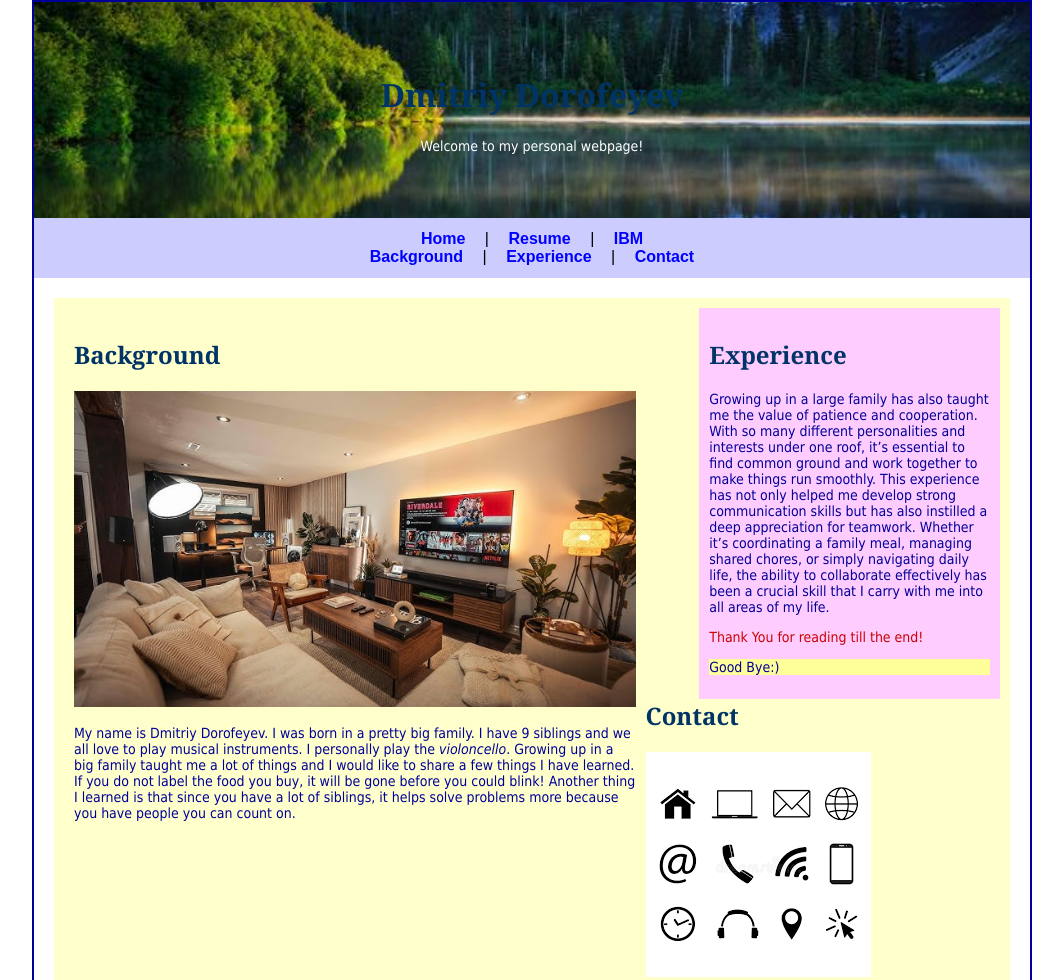
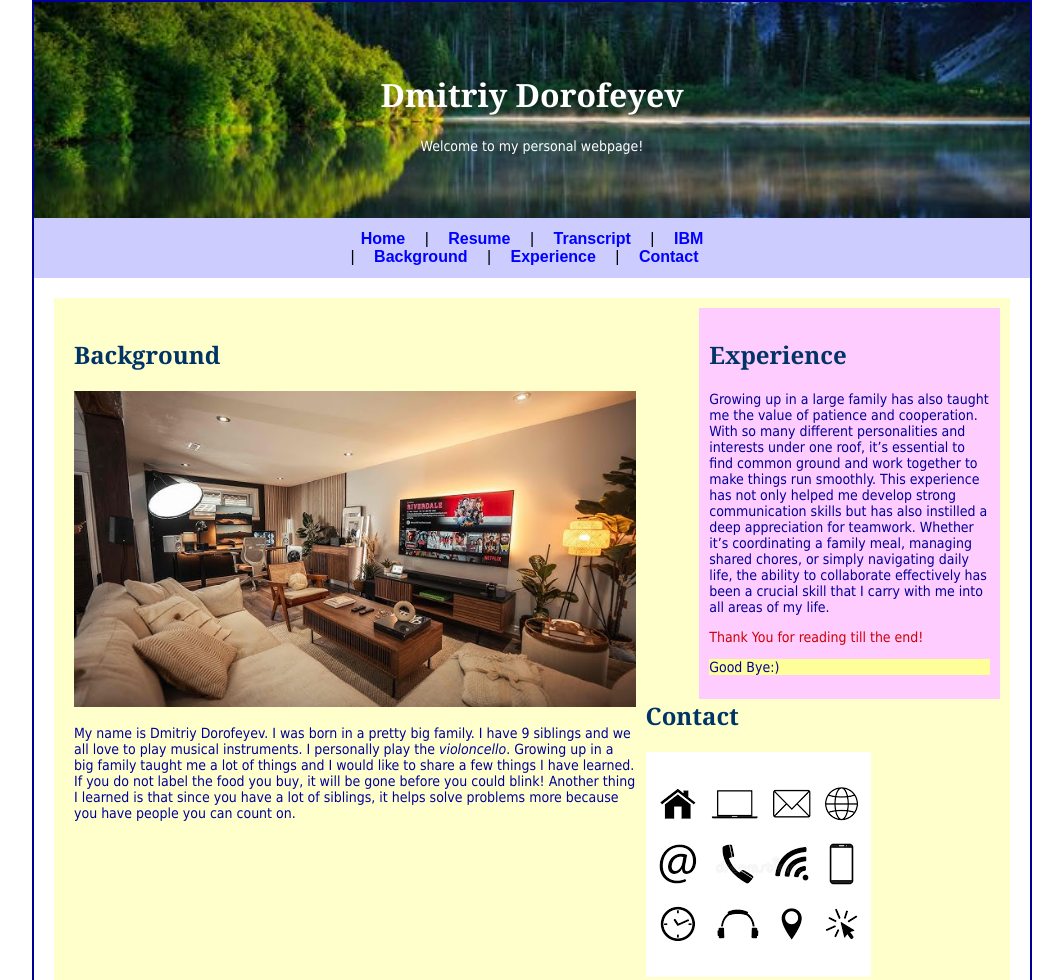
Before and after one commit to Ddeema24/Web-Page-Development, a plain HTML site: page index.htm in a window 1280 px wide. Shown: the top 980 px of the page, without its empty margins (108-1171 px from the left). Drawn offline with Linux system fonts and the light colour scheme.

Commit message:
Update index.htm

```diff
--- a/index.htm
+++ b/index.htm
@@ -14,7 +14,7 @@
             font-family: Arial, sans-serif;
         }
         h1 {
-            color: #036;
+            color: white; /* Changed to white */
             font-family: Georgia, serif;
             font-weight: bold;
             text-align: center;
@@ -114,7 +114,8 @@
     <nav>
         <a href="index.htm">Home</a> |
         <a href="resume.htm">Resume</a> |
-        <a href="https://ibm.com">IBM</a><br>
+        <a href="transcript.htm">Transcript</a> |
+        <a href="https://ibm.com">IBM</a><br> |
         <a href="#Background">Background</a> |
         <a href="#Experience">Experience</a> |
         <a href="#Contact">Contact</a>
```
